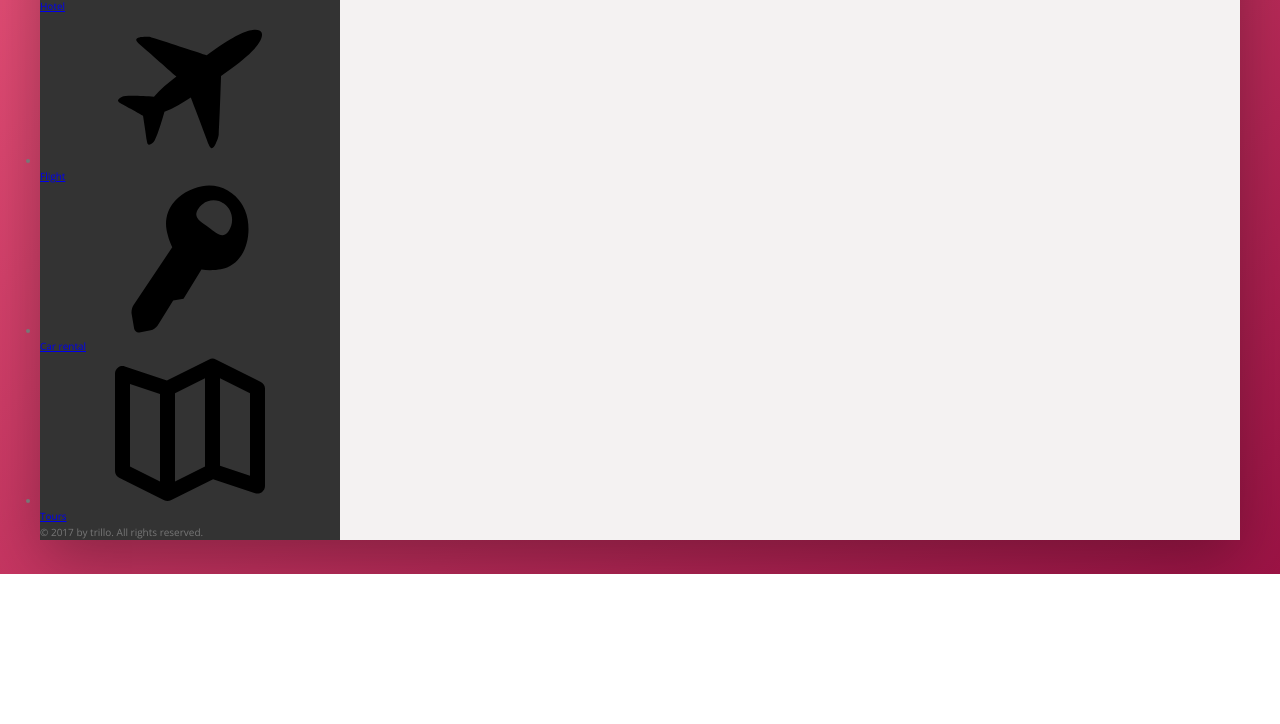
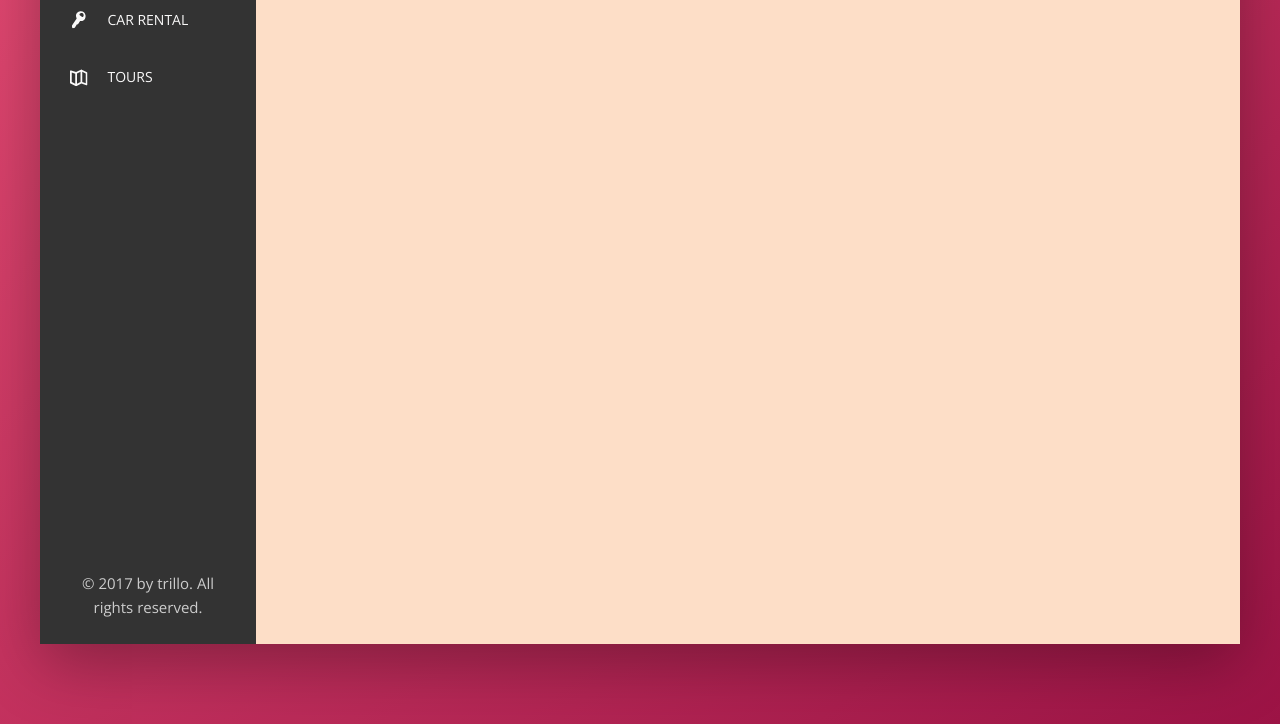
Before and after one commit to tenongene/trillo, a website: page index.html in a window 1280 px wide. Shown: the part 306-1030 px from the top of the page. Before the commit the page ends 880 px from the top, so only its background shows below. Drawn offline with nearby package versions, Linux system fonts and the light colour scheme.

Commit message:
side-bar nav complete

```diff
--- a/index.html
+++ b/index.html
@@ -48,38 +48,45 @@
          <div class="content">
             <nav class="sidebar">
                <ul class="side-nav">
-                  <li class="side-nav__item">
+
+                  <li class="side-nav__item side-nav__item--active">
                      <a href="#" class="side-nav__link">
-                        <svg class="side-nav__icon"><use xlink:href="img/sprite.svg#icon-home2"</svg>
+                        <svg class="side-nav__icon">
+                           <use xlink:href="img/sprite.svg#icon-home2"></use>
+                        </svg>
                         <span>Hotel</span>
                      </a>
                   </li>
 
                   <li class="side-nav__item">
                      <a href="#" class="side-nav__link">
-                        <svg class="side-nav__icon"><use xlink:href="img/sprite.svg#icon-aircraft"</svg>
+                        <svg class="side-nav__icon">
+                           <use xlink:href="img/sprite.svg#icon-aircraft"></use>
+                        </svg>
                         <span>Flight</span>
                      </a>
                   </li>
 
                   <li class="side-nav__item">
                      <a href="#" class="side-nav__link">
-                        <svg class="side-nav__icon"><use xlink:href="img/sprite.svg#icon-key"</svg>
+                        <svg class="side-nav__icon">
+                           <use xlink:href="img/sprite.svg#icon-key"></use>
+                        </svg>
                         <span>Car rental</span>
                      </a>
                   </li>
 
                   <li class="side-nav__item">
                      <a href="#" class="side-nav__link">
-                        <svg class="side-nav__icon"><use xlink:href="img/sprite.svg#icon-map"</svg>
+                        <svg class="side-nav__icon">
+                           <use xlink:href="img/sprite.svg#icon-map"></use>
+                        </svg>
                         <span>Tours</span>
                      </a>
                   </li>
                </ul>
 
-               <div class="legal">
-                   &copy; 2017 by trillo. All rights reserved.
-                </div>
+               <div class="legal">&copy; 2017 by trillo. All rights reserved.</div>
             </nav>
             <main class="hotel-view">Hotel view</main>
          </div>
--- a/sass/base.scss
+++ b/sass/base.scss
@@ -1,6 +1,6 @@
 :root {
    --color-primary: #eb2f64;
-   --color-primary-light: #f0587e;
+   --color-primary-light: #e94f76;
    --color-primary-dark: #9c1345;
 
    --color-grey-light-1: #faf9f9;
--- a/sass/components.scss
+++ b/sass/components.scss
@@ -59,7 +59,7 @@
 
 
 .user-nav {
-   background-color: chartreuse;
+   // background-color: chartreuse;
    display: flex;
    align-items: center;
 
@@ -122,3 +122,76 @@
    }
 
 }
+
+/////SIDE BAR NAV - ------------->
+
+.side-nav {
+   font-size: 1.4rem;
+   list-style: none;
+   margin-top: 3.5rem;
+
+
+
+   &__item {
+      position: relative;
+
+      &:not(:last-child) {
+         margin-bottom: 0.5rem;
+
+      }
+   }
+
+   &__item::before {
+      content: "";
+      position:absolute;
+      top: 0;
+      left: 0;
+      height: 100%;
+      width:5px;
+      background-color: var(--color-primary);
+      transform: scaleY(0);
+      transition: transform 0.2s, width 0.4s cubic-bezier(1,0,0,1) .2s, background-color 0.1s;
+   }
+
+   &__item:hover::before,
+   &__item--active::before {
+      transform: scaleY(1);
+      width: 100%;
+   }
+
+   &__item--active::before{
+      background-color: var(--color-primary-light);
+   }
+
+
+   &__link:link,
+   &__link:visited {
+      color: var(--color-grey-light-1);
+      text-decoration: none;
+      text-transform: uppercase;
+      display: block;
+      padding: 1.5rem 3rem;
+      position: relative;
+      z-index: 10; //zindex only works if position specified
+
+      display: flex;
+      align-items: center;
+   }
+
+   &__icon {
+      width: 1.75rem;
+      height: 1.75rem;
+      margin-right: 2rem;
+      fill: currentColor;
+   }
+
+}
+
+/// LEGAL TEXT
+
+.legal {
+   font-size: 1.5rem;
+   color: var(--color-grey-light-4);
+   text-align: center;
+   padding: 2.5rem;
+}
--- a/sass/layout.scss
+++ b/sass/layout.scss
@@ -28,11 +28,16 @@
    background-color: var(--color-grey-dark-1);
 
    flex: 0 0 18%;
+   display: flex;
+   flex-direction:column;
+   justify-content: space-between;
 
 }
 
 .hotel-view {
    flex: 1;
+   height: 80rem;
+   background-color: rgb(253, 222, 199);
 
 
 }
```
Also changed, not shown: css/style.comp.css, css/style.css.
